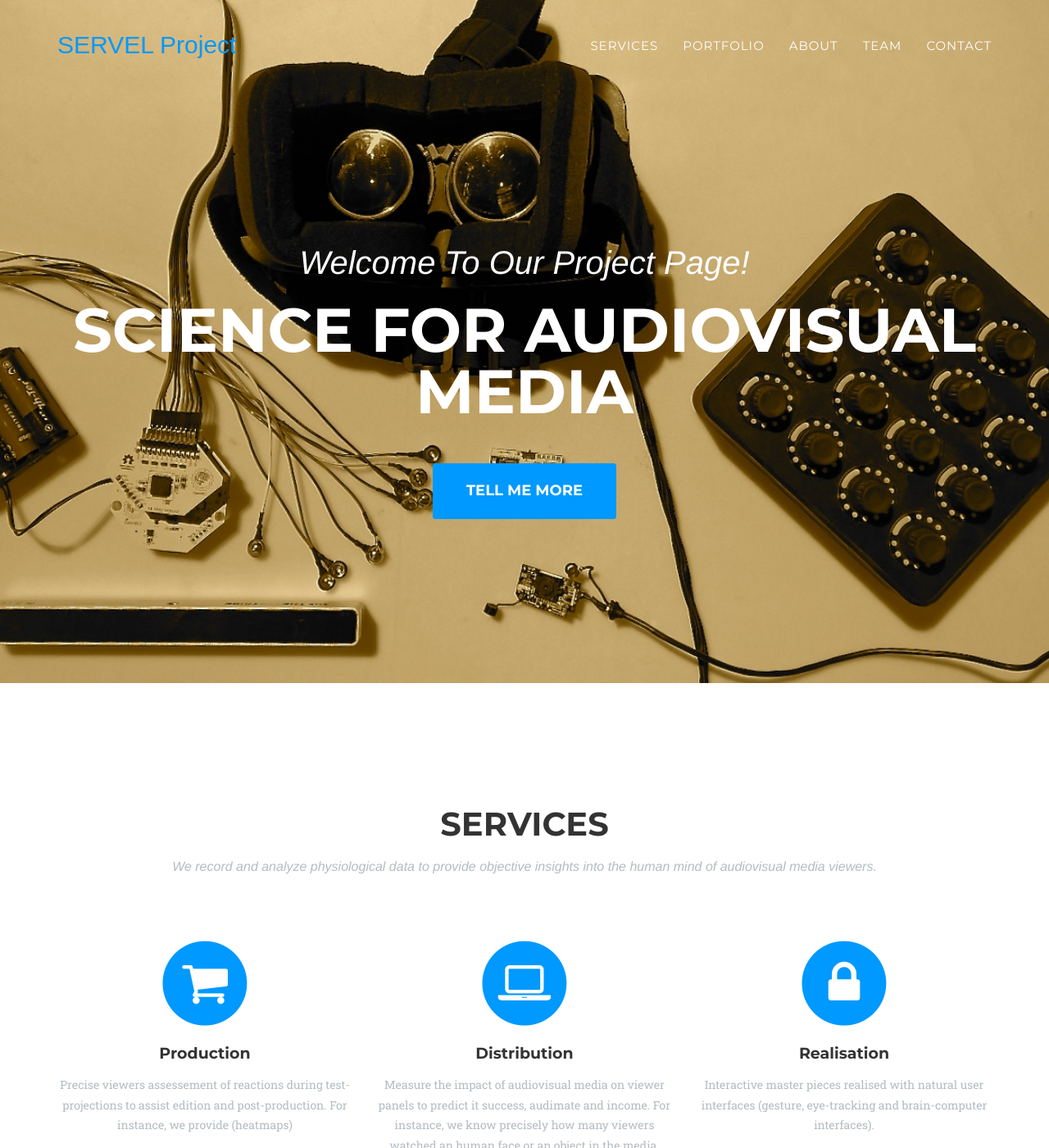
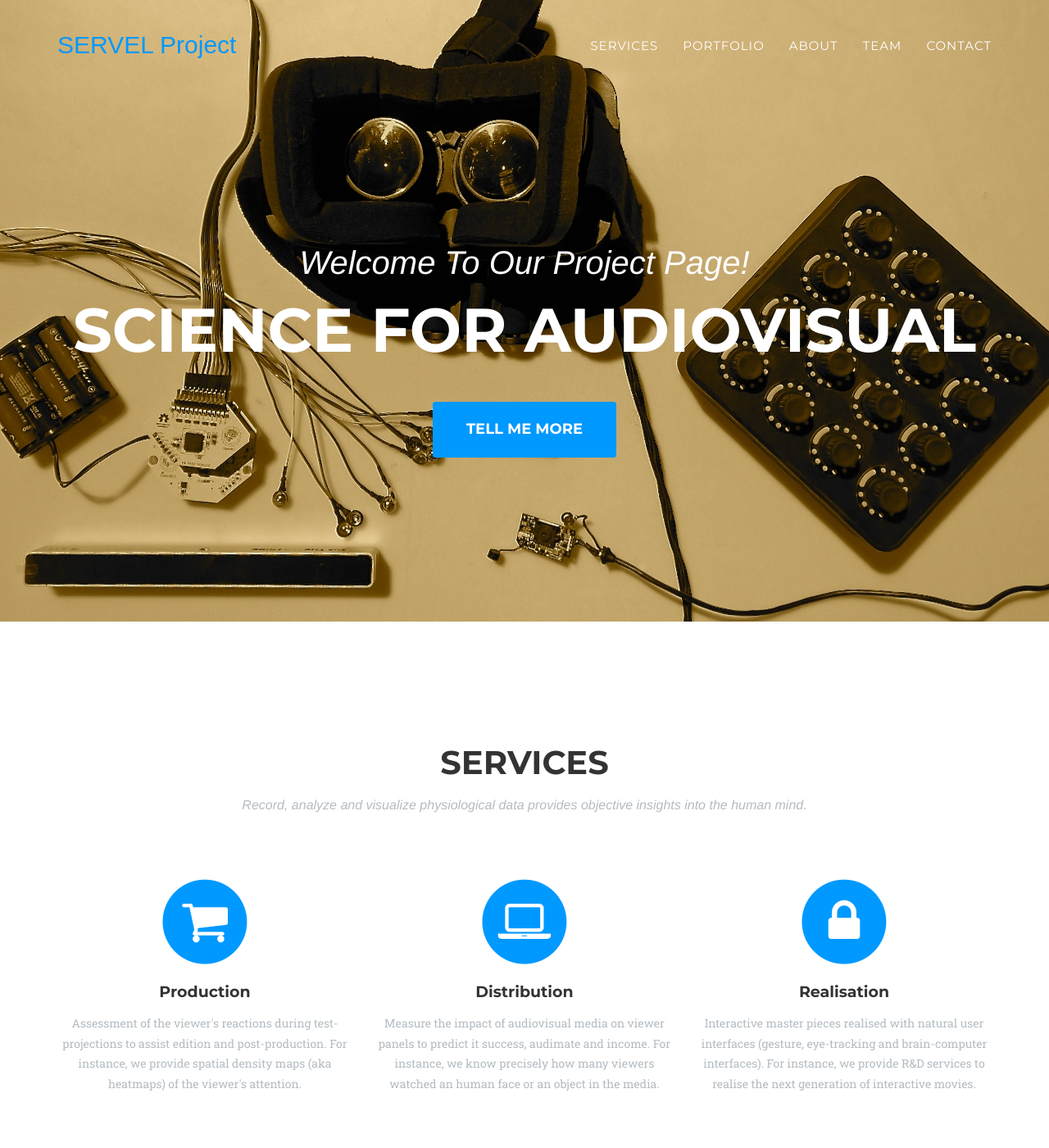
Before and after one commit to servelproject/servel-technologies.io, a Jekyll site: the page built from _posts/2014-07-18-project-1.markdown, in a window 1280 px wide and 1400 px high. Shown: the whole window at 82% size. Built offline with Jekyll 4.4.1, drawn with Linux system fonts in a browser that asks for light colours; some web fonts are replaced; some of the changed text lies outside the part shown.

Commit message:
portfolio updatedd

```diff
--- a/_includes/header.html
+++ b/_includes/header.html
@@ -45,7 +45,7 @@
         <div class="container">
             <div class="intro-text">
                 <div class="intro-lead-in">Welcome To Our Project Page!</div>
-                <div class="intro-heading">Science for audiovisual media</div>
+                <div class="intro-heading">Science for audiovisual</div>
                 <a href="#services" class="page-scroll btn btn-xl">Tell Me More</a>
             </div>
         </div>
--- a/_includes/services.html
+++ b/_includes/services.html
@@ -4,7 +4,7 @@
             <div class="row">
                 <div class="col-lg-12 text-center">
                     <h2 class="section-heading">Services</h2>
-                    <h3 class="section-subheading text-muted">We record and analyze physiological data to provide objective insights into the human mind of audiovisual media viewers.</h3>
+                    <h3 class="section-subheading text-muted">Record, analyze and visualize physiological data provides objective insights into the human mind.</h3>
                 </div>
             </div>
             <div class="row text-center">
@@ -14,7 +14,7 @@
                         <i class="fa fa-shopping-cart fa-stack-1x fa-inverse"></i>
                     </span>
                     <h4 class="service-heading">Production</h4>
-                    <p class="text-muted">Precise viewers assessement of reactions during test-projections to assist edition and post-production. For instance, we provide (heatmaps)</p>
+                    <p class="text-muted">Assessment of the viewer's reactions during test-projections to assist edition and post-production. For instance, we provide spatial density maps (aka heatmaps) of the viewer's attention.</p>
                 </div>
                 <div class="col-md-4">
                     <span class="fa-stack fa-4x">
@@ -30,7 +30,7 @@
                         <i class="fa fa-lock fa-stack-1x fa-inverse"></i>
                     </span>
                     <h4 class="service-heading">Realisation</h4>
-                    <p class="text-muted">Interactive master pieces realised with natural user interfaces (gesture, eye-tracking and brain-computer interfaces).</p>
+                    <p class="text-muted">Interactive master pieces realised with natural user interfaces (gesture, eye-tracking and brain-computer interfaces). For instance, we provide R&D services to realise the next generation of interactive movies.</p>
                 </div>
             </div>
         </div>
```
Also changed, not shown: _posts/2014-07-17-project-2.markdown (+7 -6 lines), _posts/2014-07-18-project-1.markdown (+7 -7 lines), index.html (added, +20 -0 lines), 7 other files.
